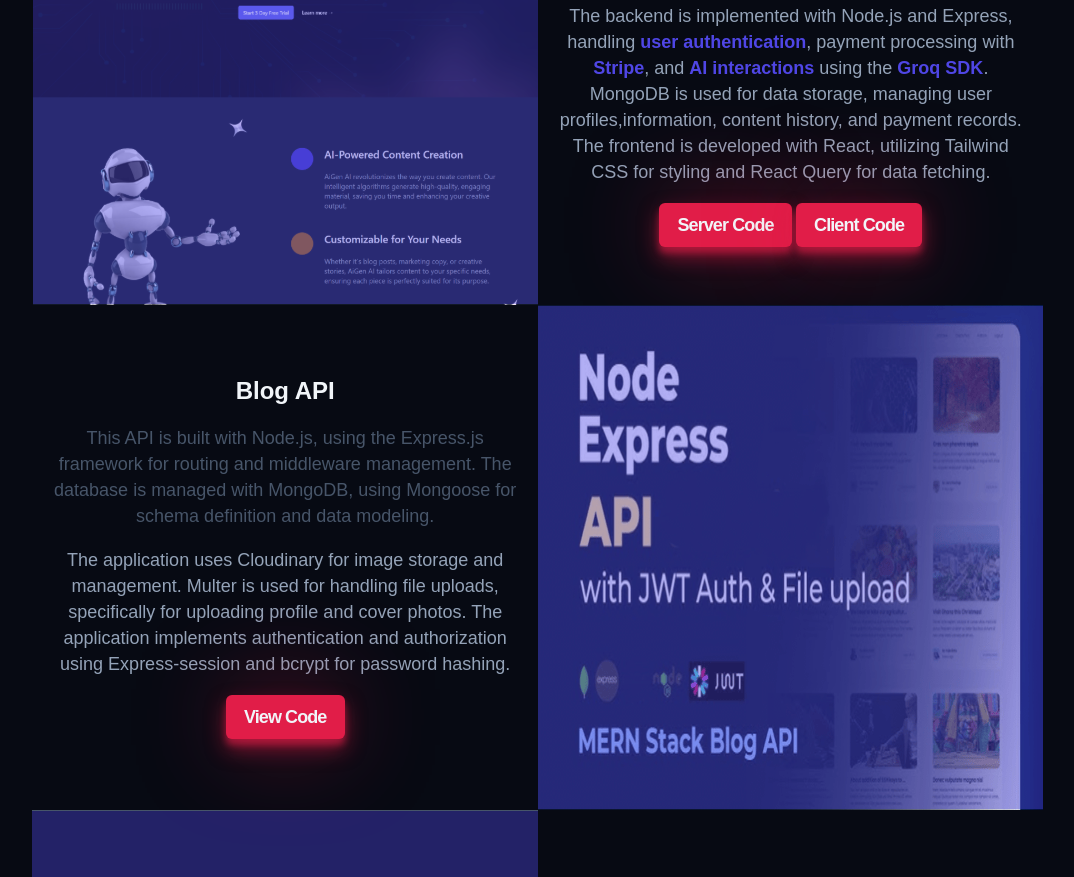
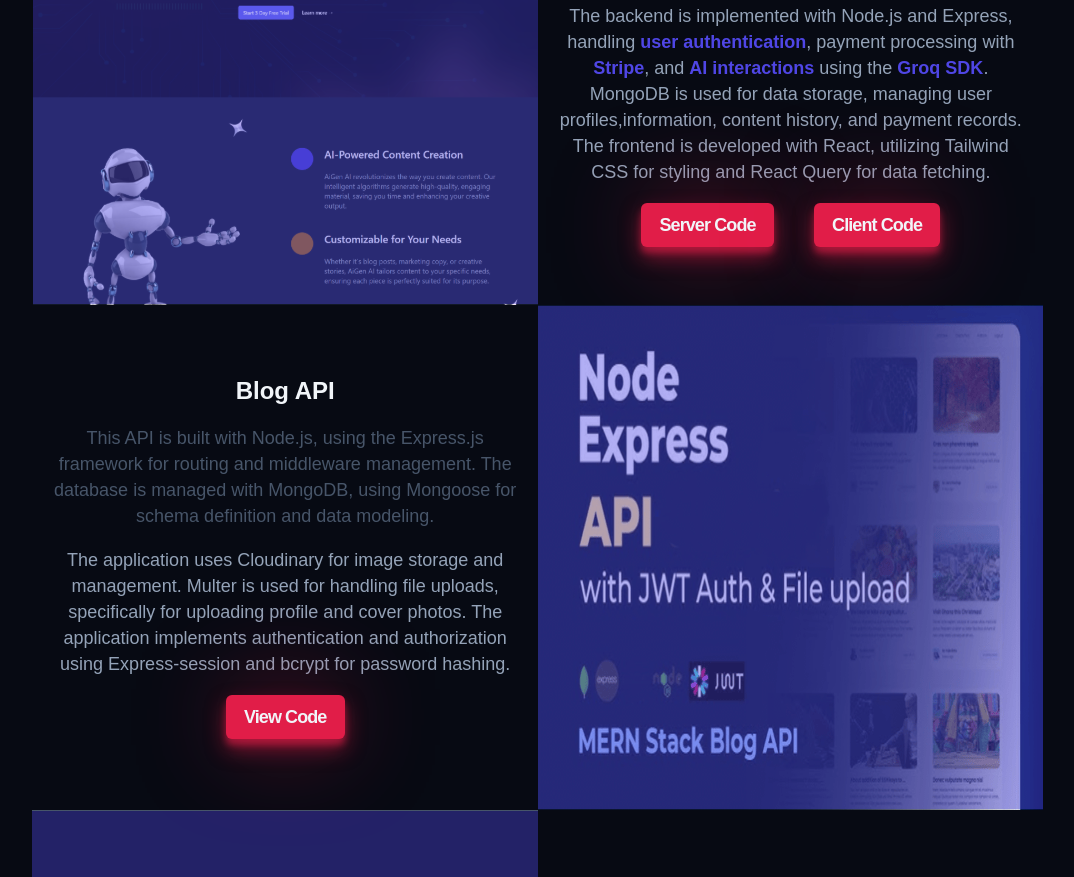
Before and after one commit to Majeeb-0910/majeeb-portfolio, a website built with Vite: page index.html in a window 1280 px wide. Shown: the part 2813-3690 px from the top of the page, without its empty margins (102-1176 px from the left). Built offline with nearby package versions, Linux system fonts and the light colour scheme; files whose address does not match are found by name; a web font is replaced by a local one.

Commit message:
btn bug fixed

```diff
--- a/index.html
+++ b/index.html
@@ -247,7 +247,7 @@
           </p>
           <a class="btn work__project-btn" target="_blank" rel="noopener"
             href="https://github.com/Majeeb-0910/ai-blog-generator-server">Server Code</a>
-          <a class="btn work__project-btn" target="_blank" rel="noopener"
+          <a class="btn work__project-btn margin-left" target="_blank" rel="noopener"
             href="https://github.com/Majeeb-0910/ai-blog-generator-server">Client Code</a>
         </div>
         <!-- * Project 2 -->
```
